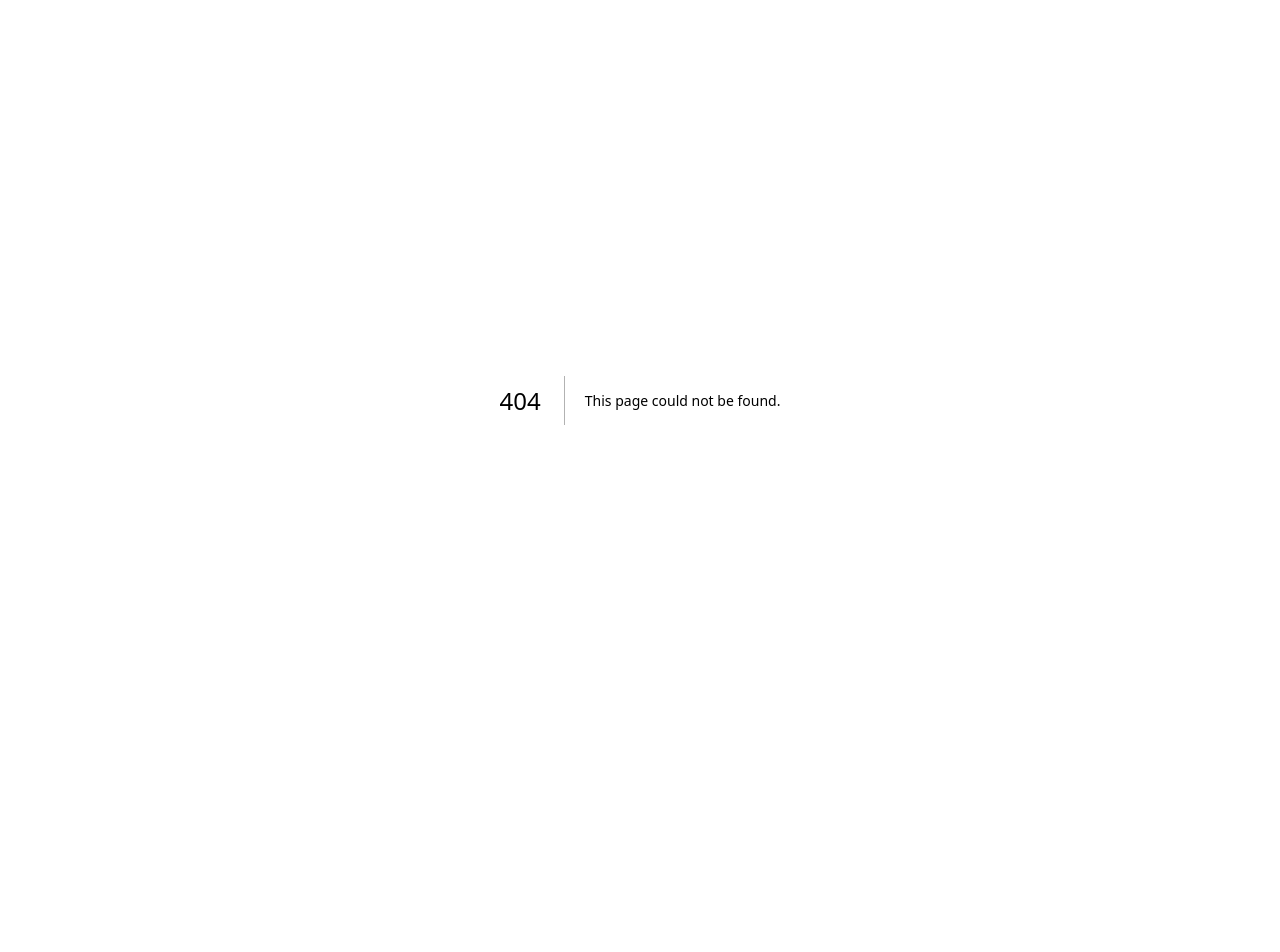
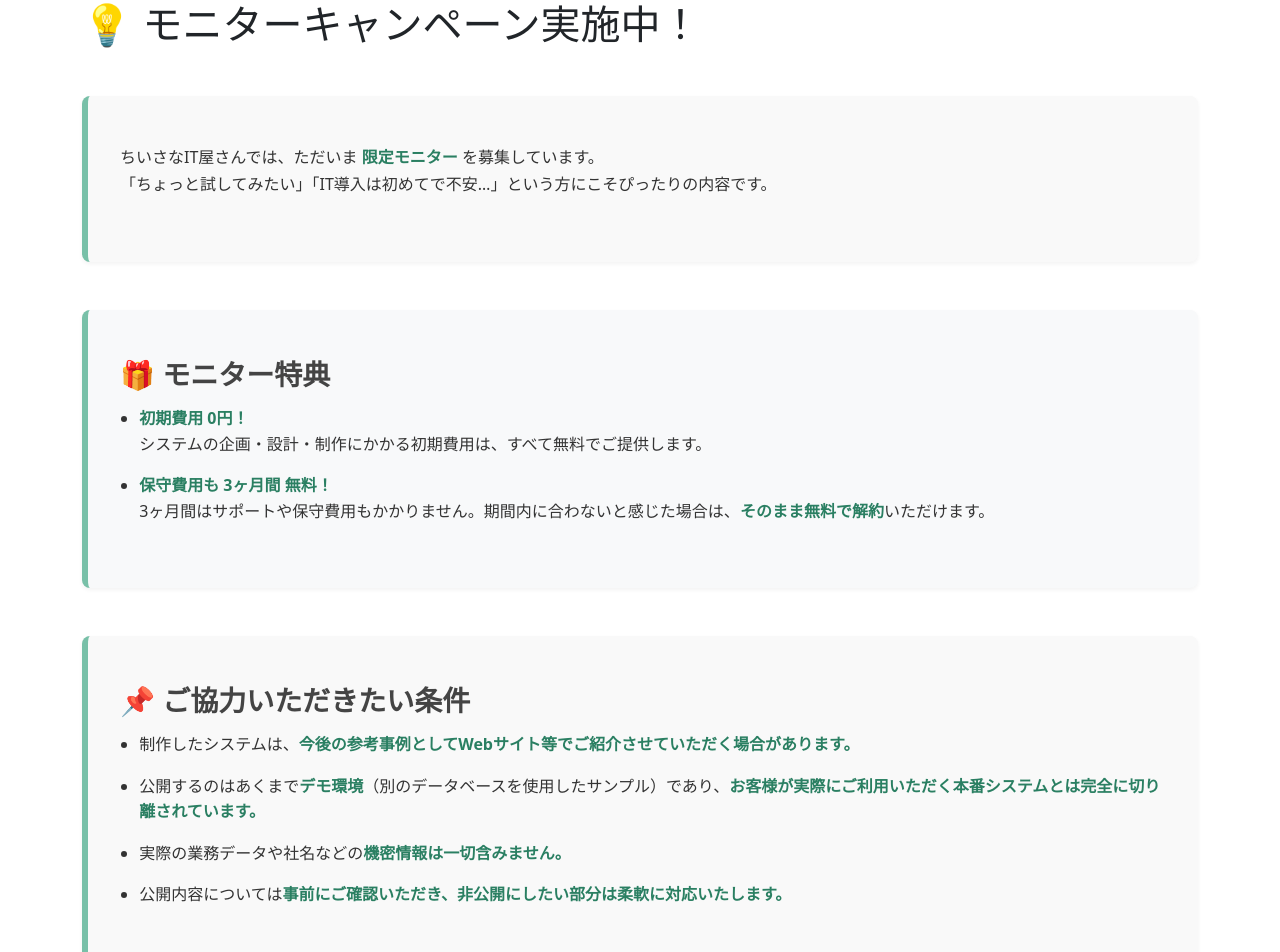
Before and after one commit to ogawa-gorilla/lp, a Next.js app: page /monitor_campaign in a window 1280 px wide. Before the commit this address had no page. Shown: the top 952 px of the page. Before the commit the page ends 800 px from the top, so only its background shows below. Built offline with nearby package versions, Linux system fonts and the light colour scheme.

Commit message:
モニターキャンペーンのページを追加

```diff
--- a/src/app/common/common.css
+++ b/src/app/common/common.css
@@ -1,3 +1,6 @@
+:root {
+    --main-color: #7869bc;
+}
 .btn-purple {
     background-color: var(--main-color);
     color: white;
--- /dev/null
+++ b/src/app/constants.ts
@@ -0,0 +1 @@
+export const LINE_URL = 'https://lin.ee/kVQZgZu'
--- /dev/null
+++ b/src/app/monitor_campaign/page.tsx
@@ -0,0 +1,106 @@
+import '@/app/common/common.css'
+import Footer from '@/app/common/components/Footer'
+import { LINE_URL } from '../constants'
+import './style.css'
+
+export default function MonitorCampaignPage() {
+    return (
+        <div className="main-container">
+            <main className="container" role="main">
+                <h1 className="section-title">
+                    💡 モニターキャンペーン実施中！
+                </h1>
+                <section className="content py-5">
+                    <p className="ml-3">
+                        ちいさなIT屋さんでは、ただいま{' '}
+                        <strong>限定モニター</strong> を募集しています。
+                        <br />
+                        「ちょっと試してみたい」「IT導入は初めてで不安…」という方にこそぴったりの内容です。
+                    </p>
+                </section>
+
+                <section className="content py-5 bg-light">
+                    <h3 className="subsection-heading">🎁 モニター特典</h3>
+                    <ul>
+                        <li className="mb-3">
+                            <strong>初期費用 0円！</strong>
+                            <br />
+                            システムの企画・設計・制作にかかる初期費用は、すべて無料でご提供します。
+                        </li>
+                        <li className="mb-3">
+                            <strong>保守費用も 3ヶ月間 無料！</strong>
+                            <br />
+                            3ヶ月間はサポートや保守費用もかかりません。期間内に合わないと感じた場合は、
+                            <strong>そのまま無料で解約</strong>いただけます。
+                        </li>
+                    </ul>
+                </section>
+
+                <section className="content py-5">
+                    <h3 className="subsection-heading">
+                        📌 ご協力いただきたい条件
+                    </h3>
+                    <ul>
+                        <li className="mb-3">
+                            制作したシステムは、
+                            <strong>
+                                今後の参考事例としてWebサイト等でご紹介させていただく場合があります。
+                            </strong>
+                        </li>
+                        <li className="mb-3">
+                            公開するのはあくまで<strong>デモ環境</strong>
+                            （別のデータベースを使用したサンプル）であり、
+                            <strong>
+                                お客様が実際にご利用いただく本番システムとは完全に切り離されています。
+                            </strong>
+                        </li>
+                        <li className="mb-3">
+                            実際の業務データや社名などの
+                            <strong>機密情報は一切含みません。</strong>
+                        </li>
+                        <li className="mb-3">
+                            公開内容については
+                            <strong>
+                                事前にご確認いただき、非公開にしたい部分は柔軟に対応いたします。
+                            </strong>
+                        </li>
+                    </ul>
+                </section>
+
+                <section className="content py-5  bg-light">
+                    <h3 className="subsection-heading">🕒 募集期間・対象</h3>
+                    <ul>
+                        <li className="mb-3">
+                            <strong>募集期間：</strong>2025年7月1日〜
+                            枠が埋まるまで（先着2社）
+                        </li>
+                        <li className="mb-3">
+                            <strong>対象：</strong>
+                            個人事業主さま、小規模事業者さま、NPO法人など、IT導入が初めての方も歓迎します。
+                        </li>
+                    </ul>
+                </section>
+
+                <section className="content py-5">
+                    <h3 className="subsection-heading">
+                        ✉️ お問い合わせ・お申し込み
+                    </h3>
+                    <p>
+                        気になる方は、ぜひお気軽にご相談ください。
+                        <br />
+                        ご希望やお悩みをうかがったうえで、最適なご提案をさせていただきます。
+                    </p>
+                    <div className="d-grid gap-3 col-12 col-md-6 mx-auto">
+                        <a href={LINE_URL} className="btn btn-purple">
+                            LINEでお問い合わせ
+                        </a>
+                        <a href="/mailform" className="btn btn-purple">
+                            メールフォームからお問い合わせ
+                        </a>
+                    </div>
+                </section>
+                <Footer />
+            </main>
+        </div>
+    )
+}
--- /dev/null
+++ b/src/app/monitor_campaign/style.css
@@ -0,0 +1,56 @@
+/* セクション全体のスタイル */
+section.content {
+    margin: 3em 0;
+    padding: 2em;
+    background: #f9f9f9;
+    border-left: 6px solid #78c0a8; /* 柔らかめグリーン */
+    border-radius: 8px;
+    box-shadow: 0 2px 4px rgba(0, 0, 0, 0.05);
+}
+
+/* 見出しスタイル */
+section.content h2,
+section.content h3 {
+    color: #444;
+    margin-bottom: 0.5em;
+    font-weight: 600;
+}
+
+/* 本文・リスト */
+section.content p {
+    line-height: 1.7;
+    color: #333;
+}
+
+section.content ul {
+    padding-left: 1.2em;
+    list-style: disc;
+    color: #333;
+}
+
+section.content ul li {
+    margin-bottom: 1em;
+    line-height: 1.6;
+}
+
+/* 強調 */
+section.content strong {
+    color: #2a7f62;
+    font-weight: 600;
+}
+
+/* CTAボタン */
+section.content .button {
+    display: inline-block;
+    background: #78c0a8;
+    color: white;
+    padding: 0.75em 1.5em;
+    border-radius: 6px;
+    text-decoration: none;
+    font-weight: bold;
+    transition: background 0.2s ease-in-out;
+}
+
+section.content .button:hover {
+    background: #5aa68d;
+}
--- a/src/app/style.css
+++ b/src/app/style.css
@@ -1,6 +1,3 @@
-:root {
-    --main-color: #7869bc;
-}
 .hero {
     background-color: var(--main-color);
     color: white;
```
Also changed, not shown: src/app/page.tsx (+5 -4 lines).
